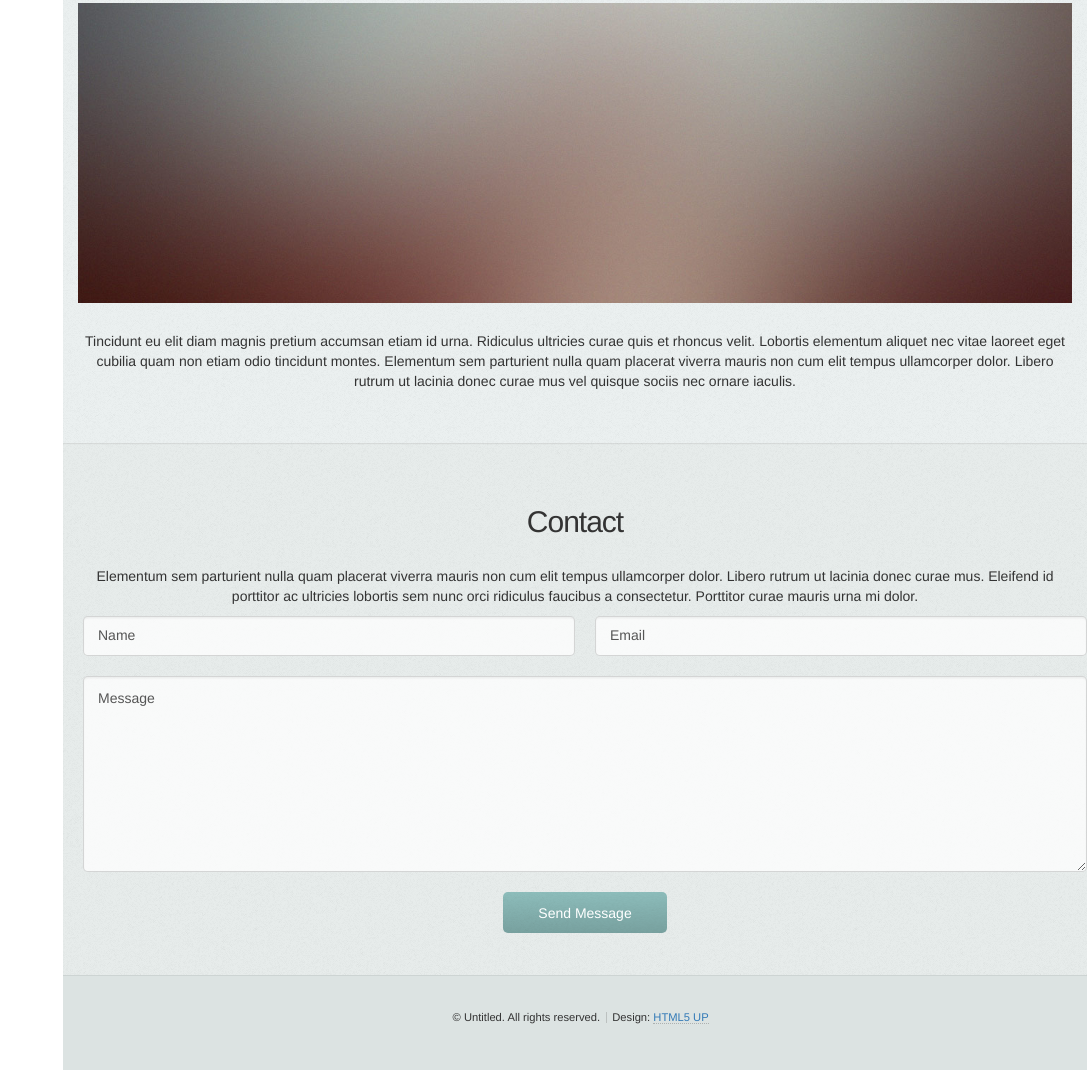
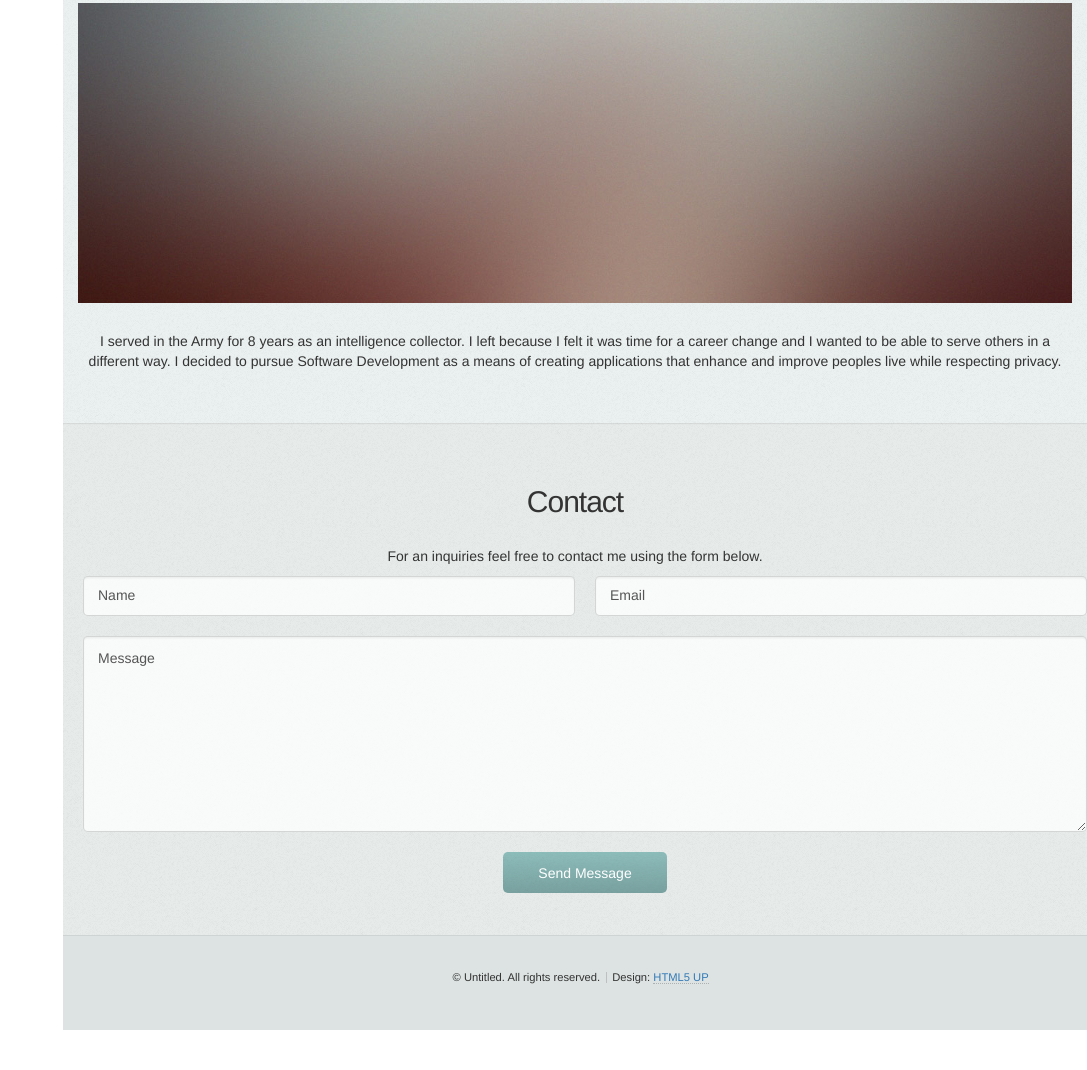
Before and after one commit to seanlanders92/basic-server, a website: page public/starter-code/index.html in a window 1280 px wide. Shown: the part 1629-2699 px from the top of the page, without its empty margins (193-1280 px from the left). After the commit the page ends 2659 px from the top, so only its background shows below. Drawn offline with nearby package versions, Linux system fonts and the light colour scheme.

Commit message:
edited about me

```diff
--- a/public/starter-code/index.html
+++ b/public/starter-code/index.html
@@ -177,12 +177,10 @@
 
 							<a href="#" class="image featured"><img src="images/pic08.jpg" alt="" /></a>
 
-							<p>Tincidunt eu elit diam magnis pretium accumsan etiam id urna. Ridiculus
-							ultricies curae quis et rhoncus velit. Lobortis elementum aliquet nec vitae
-							laoreet eget cubilia quam non etiam odio tincidunt montes. Elementum sem
-							parturient nulla quam placerat viverra mauris non cum elit tempus ullamcorper
-							dolor. Libero rutrum ut lacinia donec curae mus vel quisque sociis nec
-							ornare iaculis.</p>
+							<p>I served in the Army for 8 years as an intelligence collector. I left because I felt it was time for a career change and
+								I wanted to be able to serve others in a different way. I decided to pursue Software Development as a means of creating
+								applications that enhance and improve peoples live while respecting privacy.
+							</p>
 
 						</div>
 					</section>
@@ -195,10 +193,7 @@
 								<h2>Contact</h2>
 							</header>
 
-							<p>Elementum sem parturient nulla quam placerat viverra
-							mauris non cum elit tempus ullamcorper dolor. Libero rutrum ut lacinia
-							donec curae mus. Eleifend id porttitor ac ultricies lobortis sem nunc
-							orci ridiculus faucibus a consectetur. Porttitor curae mauris urna mi dolor.</p>
+							<p>For an inquiries feel free to contact me using the form below.</p>
 
 							<form method="post" action="#">
 								<div class="row">
```
